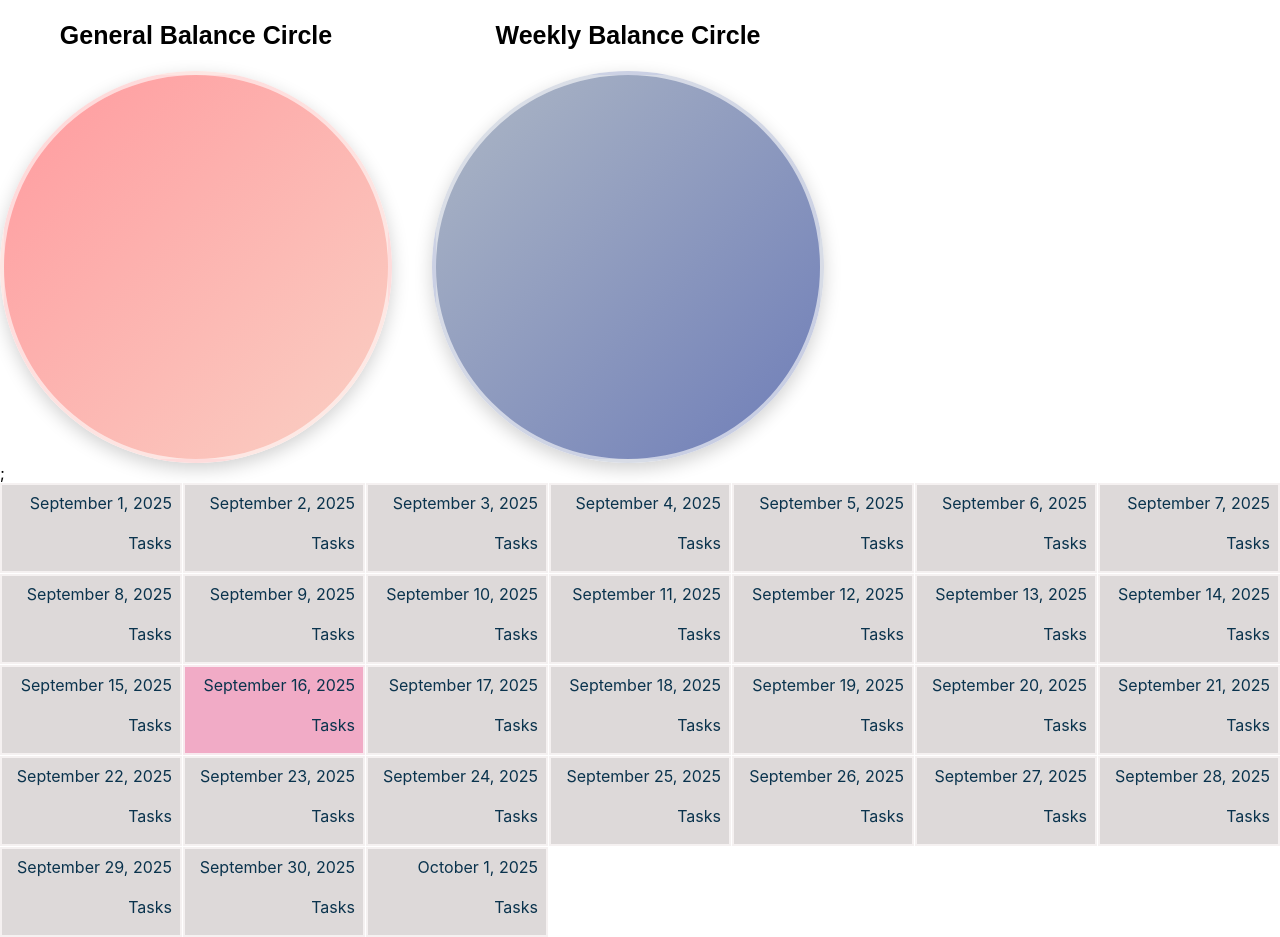
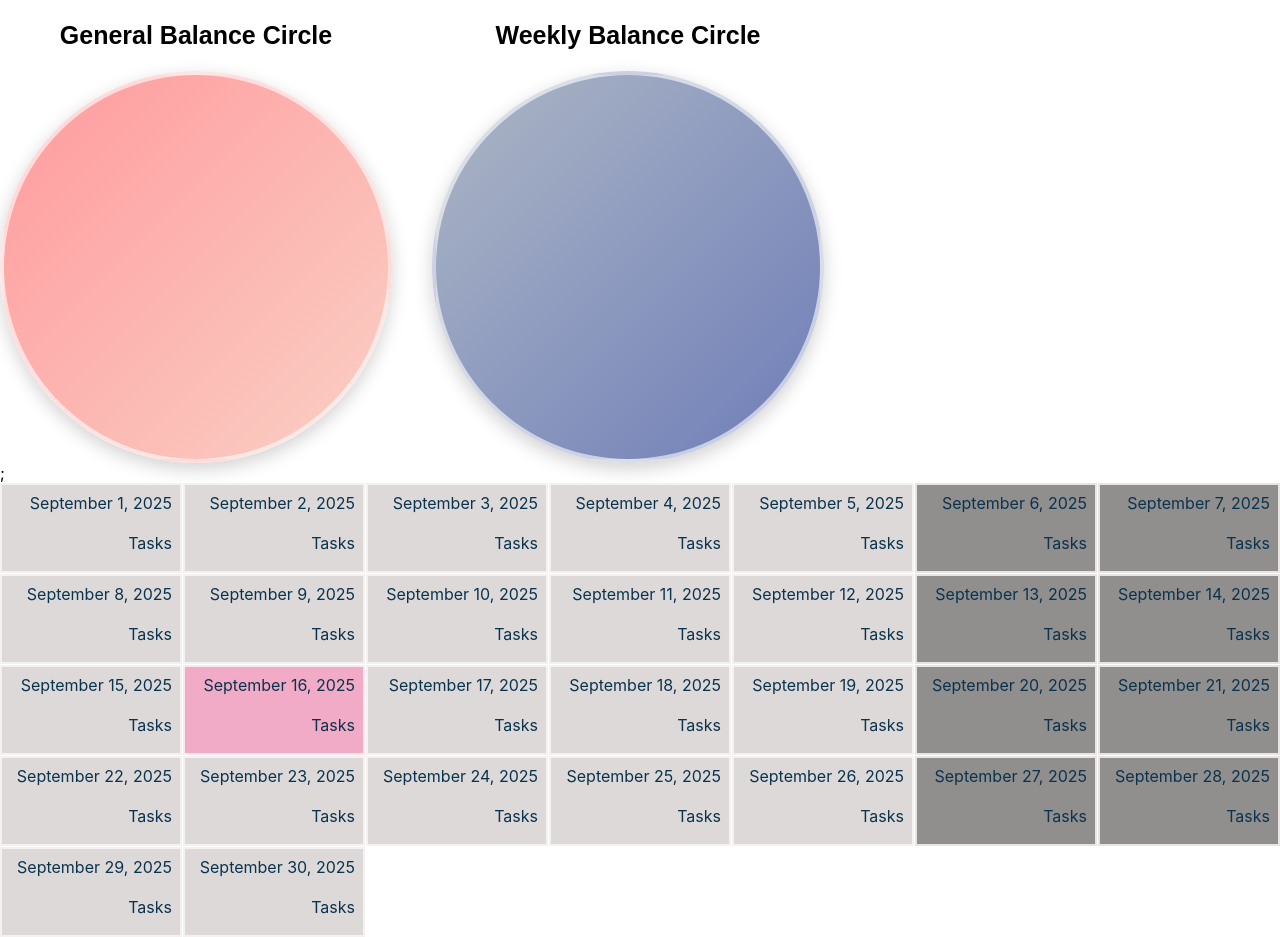
Before and after one commit to ValentynaJasochka/calendar, a React (Create React App) app: page / in a window 1280 px wide. Built offline with nearby package versions, Linux system fonts and the light colour scheme.

Commit message:
calendar-with-Date

```diff
--- a/src/Components/Calendar/Calendar.jsx
+++ b/src/Components/Calendar/Calendar.jsx
@@ -1,27 +1,51 @@
-import moment from 'moment';
-import { CalendarTable, DayWrapper } from './Calendar.styled';
-moment.updateLocale('en', { week: { dow: 1 } });
-const startDay = moment().startOf('months').startOf('week');
-const thisDay = moment().format('LL');
+import { CalendarTable, DayWrapper } from "./Calendar.styled";
 
+// Функція для форматування дати у стилі "Month Day, Year"
+const formatDateLong = (date) =>
+  date.toLocaleDateString("en-US", {
+    year: "numeric",
+    month: "long",
+    day: "numeric",
+  });
 
+// Отримуємо сьогоднішню дату (без часу)
+const today = new Date();
+today.setHours(0, 0, 0, 0);
 
-const day = startDay.clone().subtract(1, 'day');
-const daysArray = [...Array(31)].map(() => day.add(1, 'day').clone());
+// Перший день поточного місяця
+const firstDayOfMonth = new Date(today.getFullYear(), today.getMonth(), 1);
+// 🔹 кількість днів у місяці
+const daysInMonth = new Date(
+  today.getFullYear(),
+  today.getMonth() + 1,
+  0
+).getDate();
+
+// 🔹 генеруємо точний масив днів
+const daysArray = [...Array(daysInMonth)].map((_, i) => {
+  const d = new Date(firstDayOfMonth);
+  d.setDate(firstDayOfMonth.getDate() + i);
+  return d;
+});
 
 export const Calendar = () => {
   return (
     <CalendarTable>
-      {daysArray.map(dayItem => (
-        <DayWrapper
-          key={dayItem.format('MMM Do YY')}
-          isweekend={dayItem.day() === 6 || dayItem.day() === 0}
-          today = {thisDay===dayItem.format('LL')}
-        >
-          <div>{dayItem.format('LL')}</div>
-          <div>Tasks</div>
-        </DayWrapper>
-      ))}
+      {daysArray.map((dayItem) => {
+        const isWeekend = dayItem.getDay() === 0 || dayItem.getDay() === 6; // неділя або субота
+        const isToday = dayItem.getTime() === today.getTime();
+
+        return (
+          <DayWrapper
+            key={dayItem.toISOString()}
+            isWeekend={isWeekend}
+            today={isToday}
+          >
+            <div>{formatDateLong(dayItem)}</div>
+            <div>Tasks</div>
+          </DayWrapper>
+        );
+      })}
     </CalendarTable>
   );
 };
--- a/src/Components/Calendar/Calendar.styled.jsx
+++ b/src/Components/Calendar/Calendar.styled.jsx
@@ -17,7 +17,6 @@ export const DayWrapper = styled.div`
   color: #0a334d;
   border: 2px solid #fbf7f7d3;
   /* background-color: #7b7777d4; */
-  /* background-color: ${({isWeekend, today}) => (isWeekend ? "#7b7777d4" : "#d7d2d2d6") } */
   background-color: ${({isWeekend, today}) => {
   if (isWeekend) {
     return "#7b7777d4"
```
